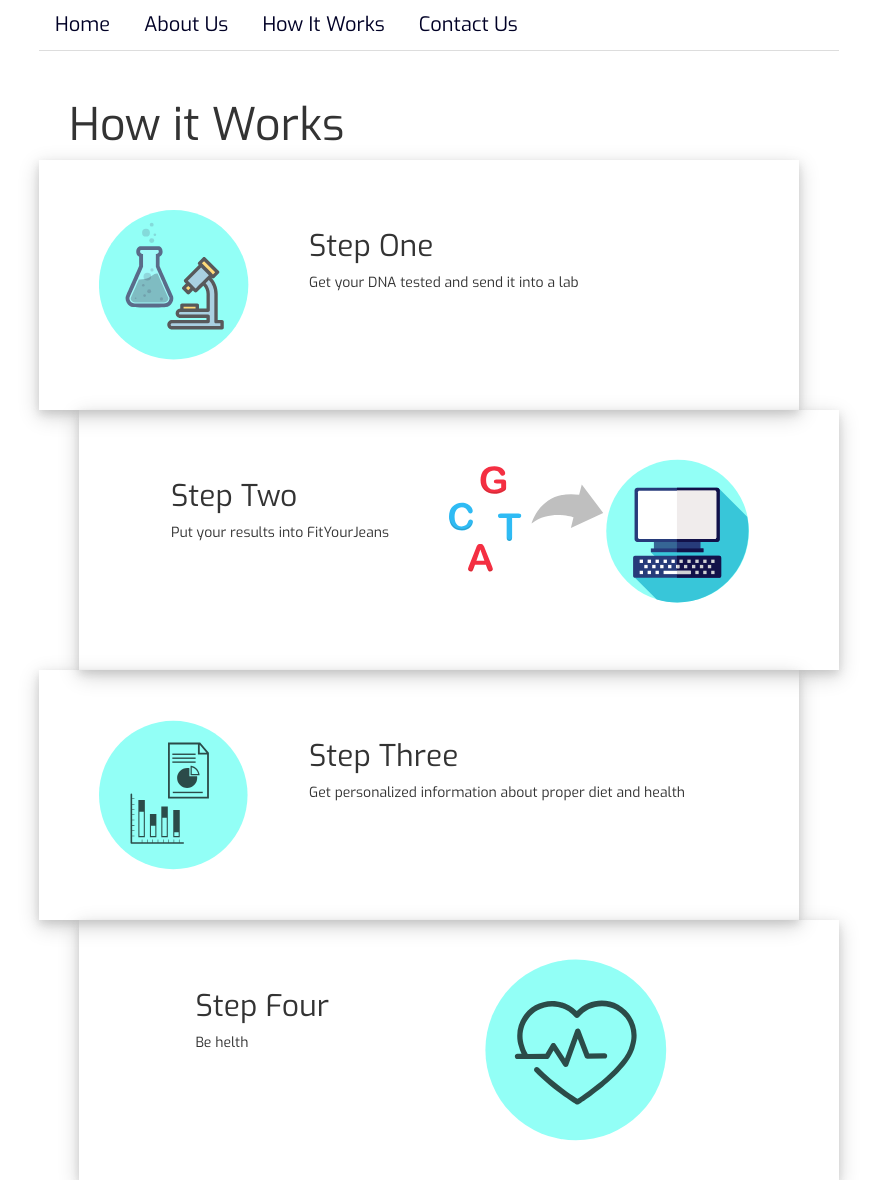
After one commit to michellewoohoo/SDHacks, a Flask app: template templates/howitworks.html in a window 1280 px wide. The commit adds this page. Shown: the whole page, without its empty margins (201-1078 px from the left). Run offline with Flask 2, Linux system fonts and the light colour scheme; the template is opened without the code that fills it, so the values that code supplies are empty; some libraries are stand-ins or nearby versions.

Commit message:
too much commitment

```diff
--- a/static/styles/style.css
+++ b/static/styles/style.css
@@ -141,3 +141,19 @@ html{
     width:300px
 
 }
+
+.leftpic {
+    position: relative;
+    float: left;
+    width: 150px;
+    height: 150px;
+    margin: 0px 60px 0px 30px;
+}
+
+.rightpic {
+    position: relative;
+    float: right;
+    width: 200px;
+    height: 200px;
+    margin: -20px 140px;
+}
--- a/templates/home.html
+++ b/templates/home.html
@@ -16,7 +16,7 @@
             <ul class="nav nav-tabs">
                     <li class="dn active animated fadeIn"><a href="home.html">Home</a></li>
                     <li class ="da animated fadeIn"><a href="aboutus.html">About Us</a></li>
-                    <li class ="dg animated fadeIn"><a href="#">How It Works</a></li>
+                    <li class ="dg animated fadeIn"><a href="howitworks.html">How It Works</a></li>
                     <li class ="dr animated fadeIn"><a href="#">Contact Us</a></li>
 
                     <li class ="pull-right animated fadeInRight"><a href="#">Login</a></li>
--- /dev/null
+++ b/templates/howitworks.html
@@ -0,0 +1,61 @@
+<!DOCTYPE html>
+<html lang="en">
+    <head>
+        <meta charset="UTF-8">
+        <meta name="viewport" content="width=device-width, initial-scale=1.0">
+
+        <title> FitYourJeans </title>
+
+        <link href="https://fonts.googleapis.com/css?family=Exo|Pacifico" rel="stylesheet">
+        <link rel="stylesheet" href="https://maxcdn.bootstrapcdn.com/bootstrap/3.3.7/css/bootstrap.min.css">
+        <link rel="stylesheet" href="../static/styles/style.css" type="text/css">
+        <link rel="stylesheet" href="http://cdn.jsdelivr.net/animatecss/2.1.0/animate.min.css">
+    </head>
+    <body style="padding:0px 240px">
+            <ul class="nav nav-tabs">
+                    <li><a href="home.html">Home</a></li>
+                    <li><a href="aboutus.html">About Us</a></li>
+                    <li><a href="howitworks.html">How It Works</a></li>
+                    <li><a href="#">Contact Us</a></li>
+            </ul>
+    <div class="result_content">
+    <h1 style="padding-left:30px; padding-top:30px">How it Works</h1>
+    <div class="left_content animated fadeInRight">
+		<img src="../static/pictures/science.svg" class="leftpic">
+        <h2 >Step One</h2>
+        <p>Get your DNA tested and send it into a lab</p>
+    </div>
+
+    <div class="right_content animated fadeInLeft">
+    	<img src="../static/pictures/computer.svg" class="rightpic" style="width:300px;height:400px;margin:-120px 60px">
+    	<div style="float:right">
+        	<h2 class="animated fadeInRight">Step Two</h2>
+        	<p>Put your results into FitYourJeans</p>
+        </div>
+    </div>
+
+    <div class="left_content animated fadeInRight">
+    	<img src="../static/pictures/bars.svg" class="leftpic">
+        <h2 class="animated fadeInRight">Step Three</h2>
+        <p>Get personalized information about proper diet and health</p>
+	</div>
+
+    <div class="right_content animated fadeInLeft">
+    	<img src="../static/pictures/heart.svg" class="rightpic">
+	    <div style="float:right">
+	        <h2 class="animated fadeInRight">Step Four</h2>
+	        <p>Be helth</p>
+	    </div>
+    </div>
+
+    </div>
+
+
+
+
+
+
+       <script src="https://code.jquery.com/jquery-3.2.1.slim.min.js" integrity="sha384-KJ3o2DKtIkvYIK3UENzmM7KCkRr/rE9/Qpg6aAZGJwFDMVNA/GpGFF93hXpG5KkN" crossorigin="anonymous"></script>
+       <script src="https://cdnjs.cloudflare.com/ajax/libs/popper.js/1.12.3/umd/popper.min.js" integrity="sha384-vFJXuSJphROIrBnz7yo7oB41mKfc8JzQZiCq4NCceLEaO4IHwicKwpJf9c9IpFgh" crossorigin="anonymous"></script>
+    </body>
+</html>
--- a/templates/results.html
+++ b/templates/results.html
@@ -16,7 +16,7 @@
             <ul class="nav nav-tabs">
                     <li><a href="home.html">Home</a></li>
                     <li><a href="aboutus.html">About Us</a></li>
-                    <li><a href="#">How It Works</a></li>
+                    <li><a href="howitworks.html">How It Works</a></li>
                     <li><a href="#">Contact Us</a></li>
             </ul>
     <div class="result_content">
```
Also changed, not shown: static/pictures/bars.svg (added), static/pictures/computer.svg (added), static/pictures/group.jpg (renamed from templates/pictures/group.jpg), static/pictures/heart.svg (added), static/pictures/science.svg (added), 4 other files.
